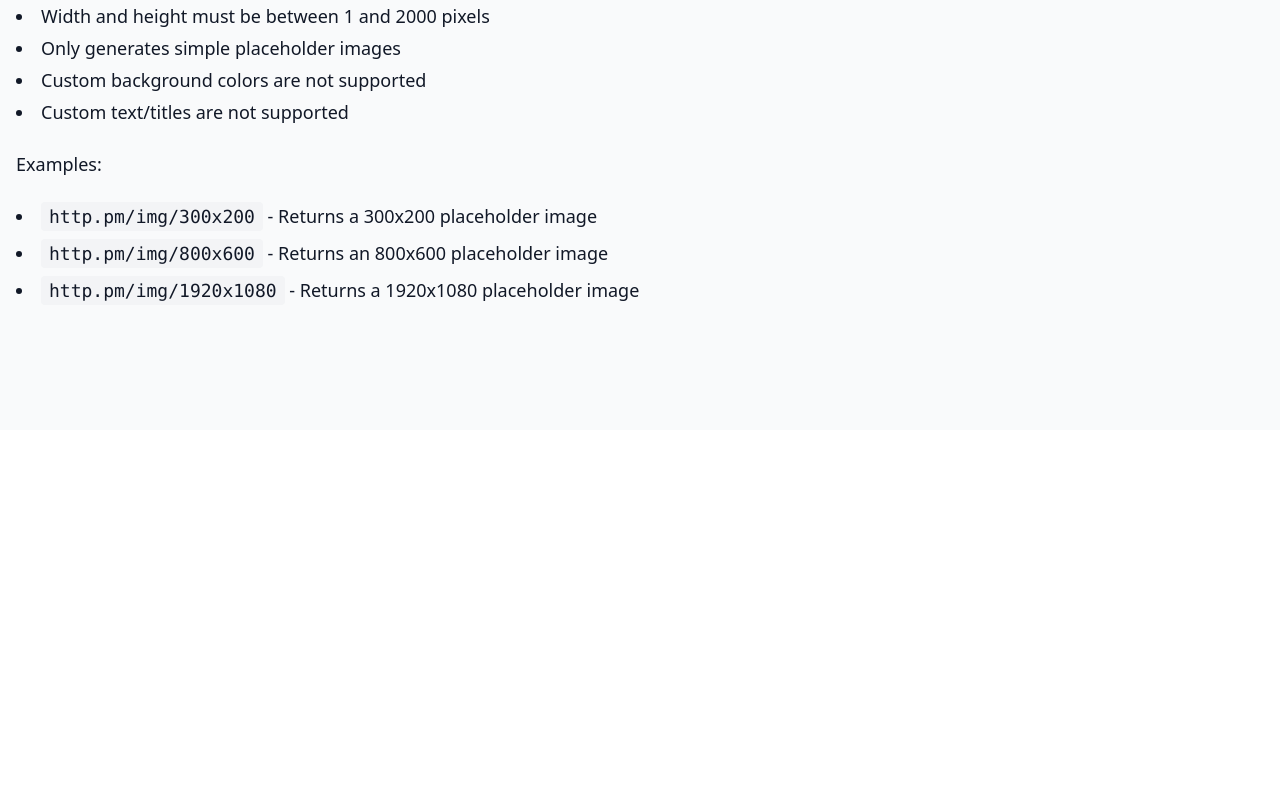
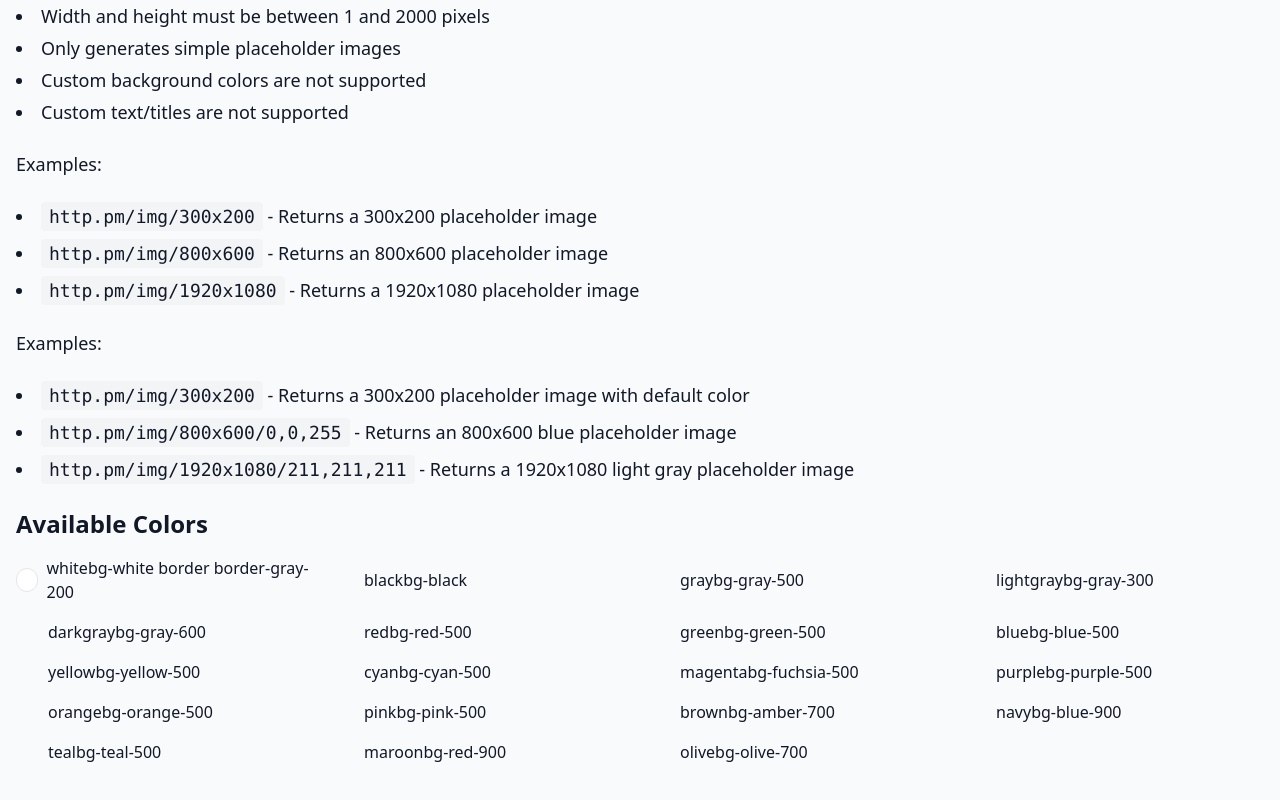
Before and after one commit to iyrolol/http-pm-dev, a Next.js app: page /img in a window 1280 px wide. Shown: the part 370-1170 px from the top of the page. Before the commit the page ends 800 px from the top, so only its background shows below. Built offline with nearby package versions, Linux system fonts and the light colour scheme.

Commit message:
Add files via upload

```diff
--- /dev/null
+++ b/app/img/[dimensions]/[color]/route.js
@@ -0,0 +1,38 @@
+import createSVG from '@/utils/createSVG';
+import { NextResponse } from 'next/server';
+
+export async function GET(request, { params }) {
+
+    try {
+
+        const dimensions = (await params).dimensions
+        const color = (await params).color
+
+        //String to Number
+        const [width, height] = dimensions.split("x").map(Number)
+
+        if(!width || !height || isNaN(width) || isNaN(height)){
+          return new Response("Invalid format", {
+            status: 400
+          })
+        }
+        if(width < 1 || height < 1 || width > 2000 || height > 2000 ){
+          return new Response("Dimensions must be between 1 and 2000 pixels", {
+            status: 400
+          })
+        }
+
+        const image = await createSVG(width, height, color)
+
+        return new NextResponse(image, {
+          headers: {
+            'Content-Type': 'image/png',
+            'Cache-Control': 'public, max-age=31536000, immutable'
+          },
+        })
+      } catch (error) {
+        //console.error('Error generating image:', error);
+        return new NextResponse(`Error generating image: ${error}`, { status: 500 });
+      }
+
+}
--- a/app/img/[dimensions]/route.js
+++ b/app/img/[dimensions]/route.js
@@ -1,6 +1,5 @@
-// app/api/image/[dimensions]/route.ts
+import createSVG from '@/utils/createSVG';
 import { NextResponse } from 'next/server';
-import sharp from 'sharp';
 
 export async function GET(request, { params }){
   try {
@@ -21,17 +20,7 @@ export async function GET(request, { params }){
     })
   }
 
-  const image = await sharp({
-    create: {
-      width: width,
-      height: height,
-      channels: 4,
-      background: { r: 200, g: 200, b: 200, alpha: 1 }
-    }
-  })
-  .png()
-  .toBuffer();
-
+  const image = await createSVG(width, height)
 
   return new NextResponse(image, {
     headers: {
--- a/app/img/page.js
+++ b/app/img/page.js
@@ -1,5 +1,6 @@
 import Link from "next/link"
 import { ArrowLeft } from 'lucide-react'
+import { tailwindColors } from "@/data/colors"
 
 export default function ImageDocs() {
   return (
@@ -42,6 +43,27 @@ export default function ImageDocs() {
             <li><code className="bg-gray-100 px-2 py-1 rounded">http.pm/img/800x600</code> - Returns an 800x600 placeholder image</li>
             <li><code className="bg-gray-100 px-2 py-1 rounded">http.pm/img/1920x1080</code> - Returns a 1920x1080 placeholder image</li>
           </ul>
+
+          <p className="text-lg">Examples:</p>
+          <ul className="list-disc list-inside space-y-2 text-lg">
+            <li><code className="bg-gray-100 px-2 py-1 rounded">http.pm/img/300x200</code> - Returns a 300x200 placeholder image with default color</li>
+            <li><code className="bg-gray-100 px-2 py-1 rounded">http.pm/img/800x600/0,0,255</code> - Returns an 800x600 blue placeholder image</li>
+            <li><code className="bg-gray-100 px-2 py-1 rounded">http.pm/img/1920x1080/211,211,211</code> - Returns a 1920x1080 light gray placeholder image</li>
+          </ul>
+
+          <div className="mt-8">
+            <h2 className="text-2xl font-bold mb-4">Available Colors</h2>
+            <div className="grid grid-cols-2 md:grid-cols-3 lg:grid-cols-4 gap-4">
+              {Object.entries(tailwindColors).map(([colorName, rgbCode]) => (
+                <div key={colorName} className="flex items-center space-x-2">
+                  <div
+                    className={'w-6 h-6 rounded-full ' + rgbCode.bg}
+                  ></div>
+                  <span>{colorName + rgbCode.bg}</span>
+                </div>
+              ))}
+            </div>
+          </div>
         </div>
       </div>
     </main>
--- /dev/null
+++ b/data/colors.js
@@ -0,0 +1,44 @@
+export const colors = {
+    white: { r: 255, g: 255, b: 255, alpha: 1 },
+    black: { r: 0, g: 0, b: 0, alpha: 1 },
+    gray: { r: 107, g: 114, b: 128, alpha: 1 },      // Tailwind gray-500
+    lightgray: { r: 209, g: 213, b: 219, alpha: 1 }, // Tailwind gray-300
+    darkgray: { r: 75, g: 85, b: 99, alpha: 1 },     // Tailwind gray-600
+    red: { r: 239, g: 68, b: 68, alpha: 1 },         // Tailwind red-500
+    green: { r: 34, g: 197, b: 94, alpha: 1 },       // Tailwind green-500
+    blue: { r: 59, g: 130, b: 246, alpha: 1 },       // Tailwind blue-500
+    yellow: { r: 234, g: 179, b: 8, alpha: 1 },      // Tailwind yellow-500
+    cyan: { r: 6, g: 182, b: 212, alpha: 1 },        // Tailwind cyan-500
+    magenta: { r: 217, g: 70, b: 239, alpha: 1 },    // Tailwind fuchsia-500
+    purple: { r: 168, g: 85, b: 247, alpha: 1 },     // Tailwind purple-500
+    orange: { r: 249, g: 115, b: 22, alpha: 1 },     // Tailwind orange-500
+    pink: { r: 236, g: 72, b: 153, alpha: 1 },       // Tailwind pink-500
+    brown: { r: 180, g: 83, b: 9, alpha: 1 },        // Tailwind amber-700
+    navy: { r: 30, g: 58, b: 138, alpha: 1 },        // Tailwind blue-900
+    teal: { r: 20, g: 184, b: 166, alpha: 1 },       // Tailwind teal-500
+    maroon: { r: 185, g: 28, b: 28, alpha: 1 },      // Tailwind red-900
+    olive: { r: 84, g: 112, b: 8, alpha: 1 }         // ~ olive-700
+};
+
+// Mappa dei colori per Tailwind UI
+export const tailwindColors = {
+    white: { ...colors.white, bg: 'bg-white border border-gray-200' },
+    black: { ...colors.black, bg: 'bg-black' },
+    gray: { ...colors.gray, bg: 'bg-gray-500' },
+    lightgray: { ...colors.lightgray, bg: 'bg-gray-300' },
+    darkgray: { ...colors.darkgray, bg: 'bg-gray-600' },
+    red: { ...colors.red, bg: 'bg-red-500' },
+    green: { ...colors.green, bg: 'bg-green-500' },
+    blue: { ...colors.blue, bg: 'bg-blue-500' },
+    yellow: { ...colors.yellow, bg: 'bg-yellow-500' },
+    cyan: { ...colors.cyan, bg: 'bg-cyan-500' },
+    magenta: { ...colors.magenta, bg: 'bg-fuchsia-500' },
+    purple: { ...colors.purple, bg: 'bg-purple-500' },
+    orange: { ...colors.orange, bg: 'bg-orange-500' },
+    pink: { ...colors.pink, bg: 'bg-pink-500' },
+    brown: { ...colors.brown, bg: 'bg-amber-700' },
+    navy: { ...colors.navy, bg: 'bg-blue-900' },
+    teal: { ...colors.teal, bg: 'bg-teal-500' },
+    maroon: { ...colors.maroon, bg: 'bg-red-900' },
+    olive: { ...colors.olive, bg: 'bg-olive-700' }
+};
--- /dev/null
+++ b/utils/createSVG.js
@@ -0,0 +1,23 @@
+import sharp from 'sharp'
+import { colors } from "@/data/colors"
+
+export default async function createSVG(width, height, color){
+    if(color){
+      if(!colors[color]) throw "No color found"
+    }else{
+      colors[color] = { r: 200, g: 200, b: 200, alpha: 1 }
+    }
+
+
+    const image = await sharp({
+    create: {
+      width: width,
+      height: height,
+      channels: 4,
+      background: colors[color]
+    }
+  })
+  .png()
+  .toBuffer()
+  return image
+}
```
